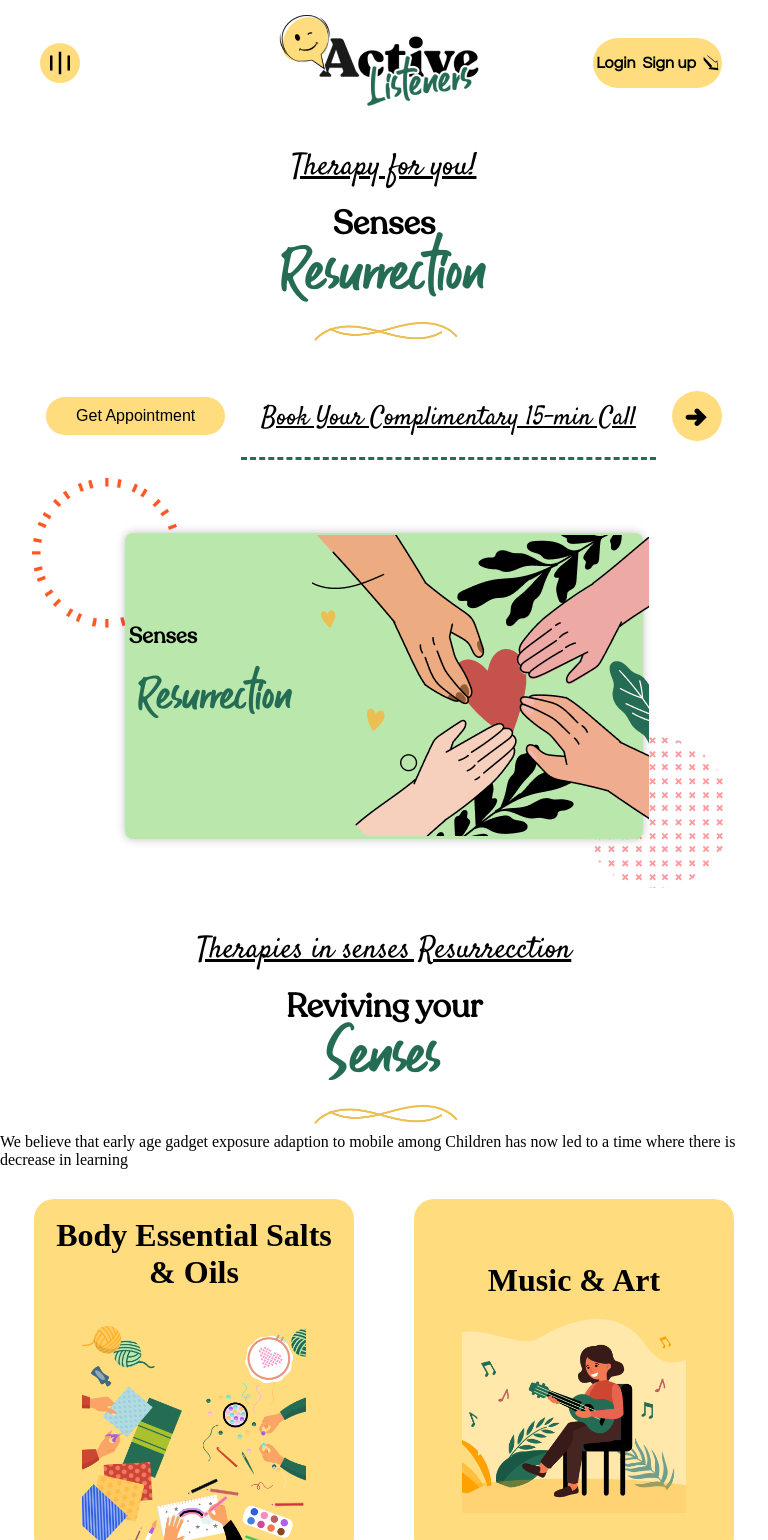
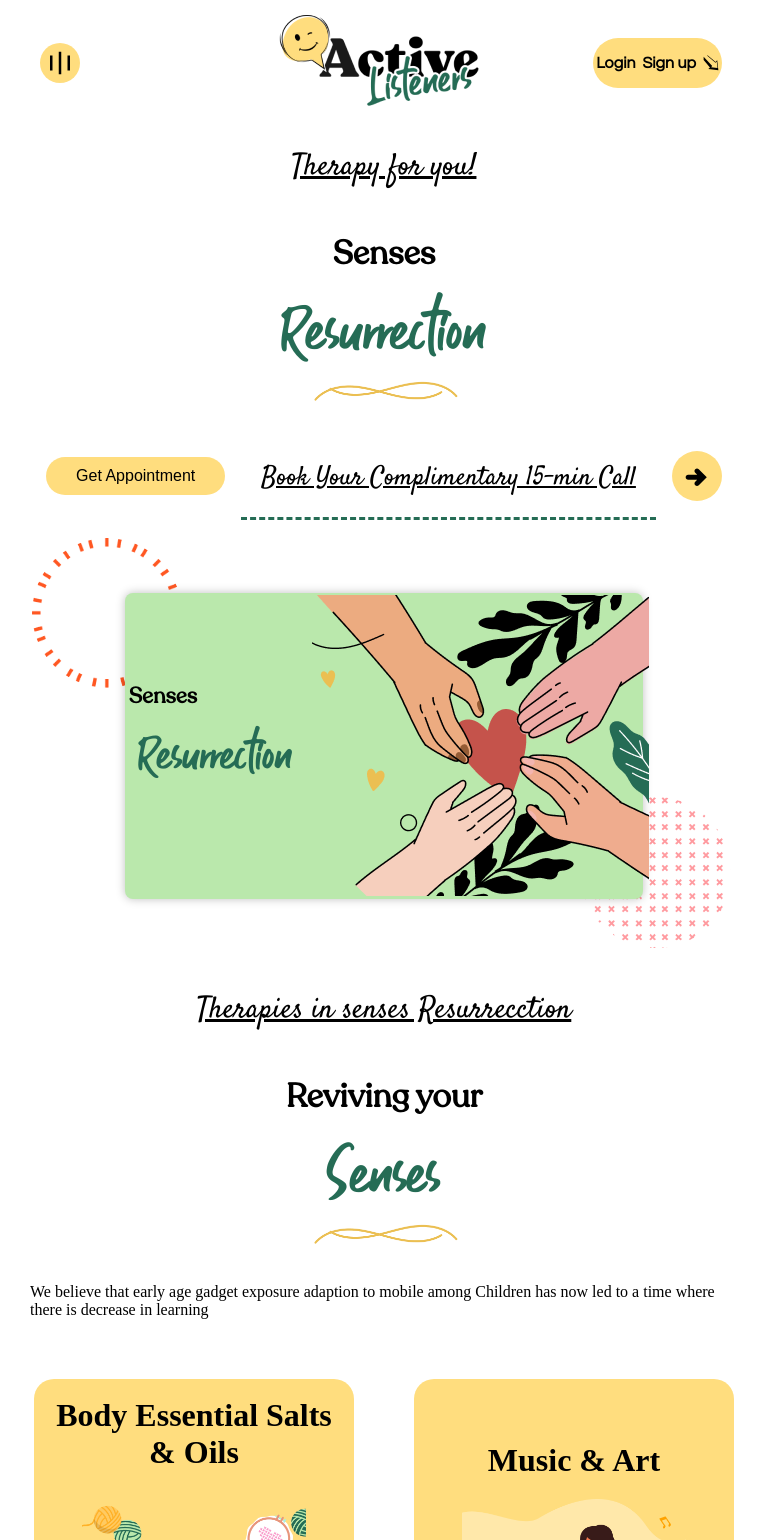
Before and after one commit to Thameem6369538954/Active-Listeners, a React (Create React App) app: page /Senses in a window 768 px wide. Shown: the top 1540 px of the page. Built offline with nearby package versions, Linux system fonts and the light colour scheme.

Commit message:
init commit

```diff
--- a/src/Css/Header.css
+++ b/src/Css/Header.css
@@ -235,6 +235,7 @@
 @media (min-width: 600px) and (max-width: 1024px) {
   .bg {
     margin: 30px;
+    color: red;
   }
   .hdr-text h1 {
     font-family: myFont;
--- a/src/Css/Therapycategories.css
+++ b/src/Css/Therapycategories.css
@@ -82,5 +82,9 @@
     font-family: Relo;
     font-weight: 900;
     font-size: 33px;
+    margin: 30px;
+  }
+  .therapy-heading span {
+    margin: 30px;
   }
 }
```
